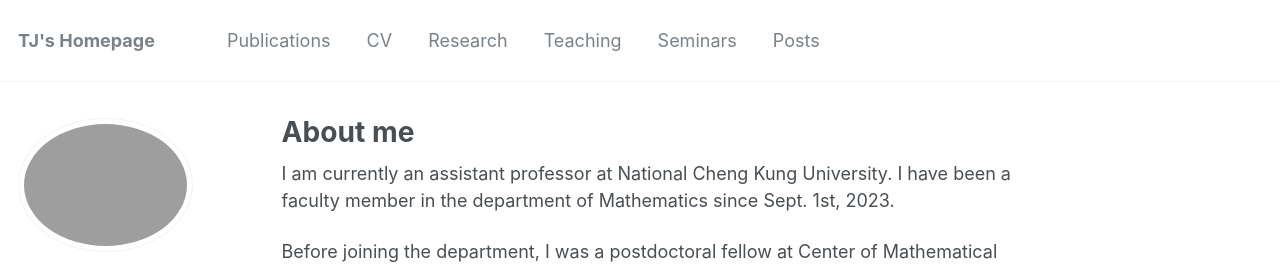
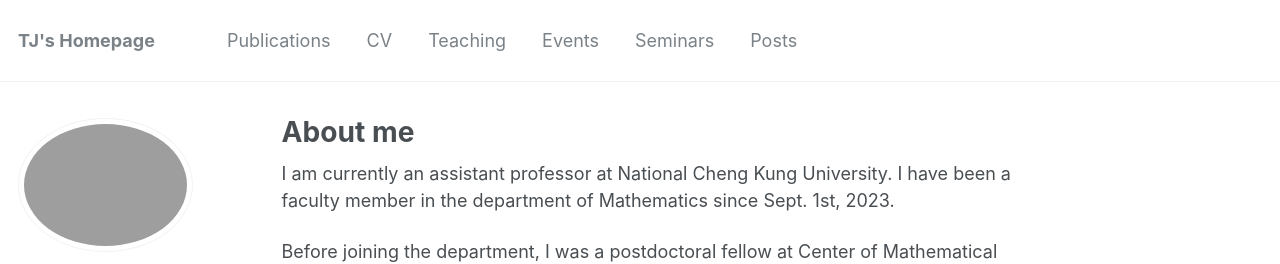
Before and after one commit to yusd24/yusd24.github.io, a Jekyll site: the page built from _pages/about.md, in a window 1280 px wide. Shown: the top 264 px of the page. Built offline with Jekyll 4.4.1, drawn with Linux system fonts in a browser that asks for light colours; some web fonts are replaced.

Commit message:
Update navigation.yml

```diff
--- a/_data/navigation.yml
+++ b/_data/navigation.yml
@@ -6,11 +6,11 @@ main:
   - title: "CV"
     url: /cv/
 
-  - title: "Research"
-    url: /research/
-
   - title: "Teaching"
     url: /teaching/
+
+  - title: "Events"
+    url: /events/
 
   - title: "Seminars"
     url: /seminars/
```
